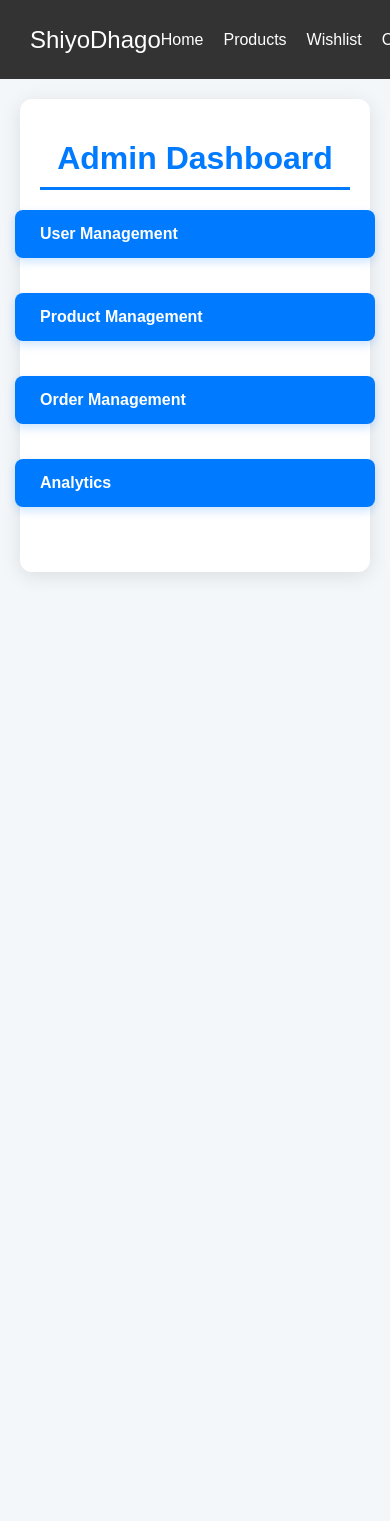
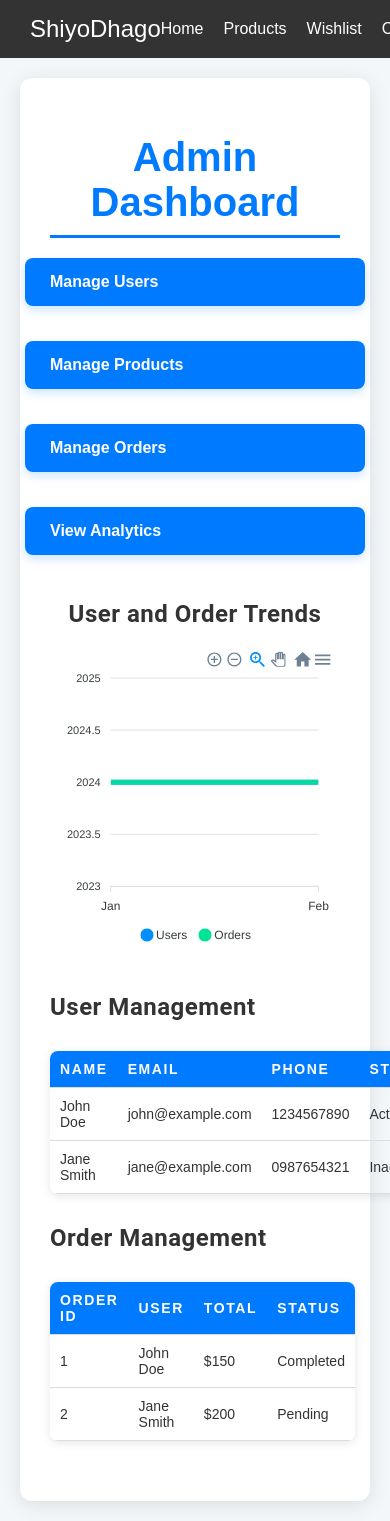
Before and after one commit to ishan058/react, a React (Create React App) app in the folder application/: page /admin in a window 390 px wide. Shown: the top 1521 px of the page. Before the commit the page ends 844 px from the top, so only its background shows below. Built offline with nearby package versions, Linux system fonts and the light colour scheme.

Commit message:
admincss

```diff
--- a/application/package.json
+++ b/application/package.json
@@ -4,11 +4,13 @@
   "private": true,
   "dependencies": {
     "@testing-library/user-event": "^13.5.0",
+    "apexcharts": "^3.54.0",
     "axios": "^1.7.7",
     "bootstrap": "^5.3.3",
     "firebase": "^10.13.2",
     "formik": "^2.4.6",
     "react": "^18.3.1",
+    "react-apexcharts": "^1.4.1",
     "react-dom": "^18.3.1",
     "react-icons": "^5.3.0",
     "react-redux": "^9.1.2",
--- a/application/src/api.js
+++ b/application/src/api.js
@@ -1,8 +1,25 @@
-import axios from 'axios';
-
-const API_URL = 'https://api.example.com'; // Replace with your API URL
+// src/api.js
 
 export const fetchProducts = async () => {
-    const response = await axios.get(`${API_URL}/products`);
-    return response.data;
+    // Replace with your actual API call to fetch products
+    return [
+        { id: 1, name: 'Product 1', price: 100 },
+        { id: 2, name: 'Product 2', price: 200 },
+    ];
 };
+
+export const fetchUsers = async () => {
+    // Replace with your actual API call to fetch users
+    return [
+        { id: 1, name: 'John Doe', email: 'john@example.com', phone: '1234567890', active: true, signupDate: '2024-01-01' },
+        { id: 2, name: 'Jane Smith', email: 'jane@example.com', phone: '0987654321', active: false, signupDate: '2024-02-01' },
+    ];
+};
+
+export const fetchOrders = async () => {
+    // Replace with your actual API call to fetch orders
+    return [
+        { id: 1, userName: 'John Doe', total: 150, status: 'Completed', date: '2024-01-10' },
+        { id: 2, userName: 'Jane Smith', total: 200, status: 'Pending', date: '2024-02-15' },
+    ];
+};
--- a/application/src/pages/AdminDashboard.js
+++ b/application/src/pages/AdminDashboard.js
@@ -1,17 +1,118 @@
 // src/pages/AdminDashboard.js
-import React from 'react';
+
+import React, { useState, useEffect } from 'react';
 import { Link } from 'react-router-dom';
-import '../styles/Admin.css';
+import '../styles/Admin.css'; // Include your refined CSS here
+import { fetchUsers, fetchOrders, fetchProducts } from '../api'; // Ensure this matches your file structure
+import Chart from 'react-apexcharts';
 
 const AdminDashboard = () => {
+    const [users, setUsers] = useState([]);
+    const [orders, setOrders] = useState([]);
+    const [products, setProducts] = useState([]);
+    const [loading, setLoading] = useState(true);
+    const [chartData, setChartData] = useState({ series: [] });
+
+    useEffect(() => {
+        const getData = async () => {
+            const usersData = await fetchUsers();
+            const ordersData = await fetchOrders();
+            const productsData = await fetchProducts();
+            setUsers(usersData);
+            setOrders(ordersData);
+            setProducts(productsData);
+            setLoading(false);
+            setChartData({
+                series: [
+                    {
+                        name: 'Users',
+                        data: usersData.map(user => user.signupDate), // Modify based on your data structure
+                    },
+                    {
+                        name: 'Orders',
+                        data: ordersData.map(order => order.date), // Modify based on your data structure
+                    }
+                ],
+            });
+        };
+        getData();
+    }, []);
+
+    if (loading) return <p>Loading...</p>;
+
     return (
         <div className="admin-dashboard">
             <h1>Admin Dashboard</h1>
             <div className="dashboard-links">
-                <Link to="/admin/users" className="dashboard-link">User Management</Link>
-                <Link to="/admin/products" className="dashboard-link">Product Management</Link>
-                <Link to="/admin/orders" className="dashboard-link">Order Management</Link>
-                <Link to="/admin/analytics" className="dashboard-link">Analytics</Link>
+                <Link to="/admin/users" className="dashboard-link">Manage Users</Link>
+                <Link to="/admin/products" className="dashboard-link">Manage Products</Link>
+                <Link to="/admin/orders" className="dashboard-link">Manage Orders</Link>
+                <Link to="/admin/analytics" className="dashboard-link">View Analytics</Link>
+            </div>
+
+            <div className="analytics-chart">
+                <h2>User and Order Trends</h2>
+                <Chart
+                    options={{
+                        chart: {
+                            id: 'basic-bar',
+                        },
+                        xaxis: {
+                            categories: ['Jan', 'Feb', 'Mar', 'Apr', 'May', 'Jun', 'Jul'],
+                        },
+                    }}
+                    series={chartData.series}
+                    type="line"
+                    height="300"
+                />
+            </div>
+
+            <div className="user-management">
+                <h2>User Management</h2>
+                <table>
+                    <thead>
+                        <tr>
+                            <th>Name</th>
+                            <th>Email</th>
+                            <th>Phone</th>
+                            <th>Status</th>
+                        </tr>
+                    </thead>
+                    <tbody>
+                        {users.map(user => (
+                            <tr key={user.id}>
+                                <td>{user.name}</td>
+                                <td>{user.email}</td>
+                                <td>{user.phone}</td>
+                                <td>{user.active ? 'Active' : 'Inactive'}</td>
+                            </tr>
+                        ))}
+                    </tbody>
+                </table>
+            </div>
+
+            <div className="order-management">
+                <h2>Order Management</h2>
+                <table>
+                    <thead>
+                        <tr>
+                            <th>Order ID</th>
+                            <th>User</th>
+                            <th>Total</th>
+                            <th>Status</th>
+                        </tr>
+                    </thead>
+                    <tbody>
+                        {orders.map(order => (
+                            <tr key={order.id}>
+                                <td>{order.id}</td>
+                                <td>{order.userName}</td>
+                                <td>${order.total}</td>
+                                <td>{order.status}</td>
+                            </tr>
+                        ))}
+                    </tbody>
+                </table>
             </div>
         </div>
     );
--- a/application/src/styles/Admin.css
+++ b/application/src/styles/Admin.css
@@ -2,7 +2,7 @@
 
 body {
     font-family: 'Arial', sans-serif;
-    background-color: #f4f7fa;  /* Light background for contrast */
+    background-color: #f4f7fa;
     color: #333;
     margin: 0;
     padding: 0;
@@ -10,7 +10,7 @@ body {
 
 .admin-dashboard {
     padding: 30px;
-    background-color: #ffffff;  /* White background for the dashboard */
+    background-color: #ffffff;
     border-radius: 12px;
     box-shadow: 0 4px 20px rgba(0, 0, 0, 0.1);
     margin: 20px;
@@ -19,7 +19,7 @@ body {
 h1 {
     margin-bottom: 20px;
     font-size: 2.5rem;
-    color: #007BFF;  /* Primary color for headings */
+    color: #007BFF;
     border-bottom: 3px solid #007BFF;
     padding-bottom: 10px;
     text-align: center;
@@ -28,7 +28,7 @@ h1 {
 .dashboard-links {
     display: flex;
     gap: 20px;
-    justify-content: center;  /* Center links */
+    justify-content: center;
     margin-bottom: 30px;
 }
 
@@ -44,8 +44,13 @@ h1 {
 }
 
 .dashboard-link:hover {
-    background-color: #0056b3;  /* Darker shade on hover */
-    transform: translateY(-3px);  /* Slight lift on hover */
+    background-color: #0056b3;
+    transform: translateY(-3px);
+}
+
+.analytics-chart {
+    margin: 30px 0;
+    text-align: center;
 }
 
 table {
@@ -53,7 +58,7 @@ table {
     border-collapse: collapse;
     margin: 30px 0;
     border-radius: 8px;
-    overflow: hidden;  /* To round table corners */
+    overflow: hidden;
     box-shadow: 0 2px 10px rgba(0, 0, 0, 0.1);
 }
 
@@ -71,45 +76,13 @@ th {
 }
 
 tbody tr:hover {
-    background-color: #f1f1f1;  /* Light gray on hover */
-}
-
-button {
-    background-color: #28a745;  /* Green color for buttons */
-    color: white;
-    border: none;
-    padding: 12px 20px;
-    cursor: pointer;
-    transition: background-color 0.3s ease, transform 0.2s ease;
-    border-radius: 8px;
-    font-weight: bold;
-}
-
-button:hover {
-    background-color: #218838;  /* Darker green on hover */
-    transform: translateY(-2px);
-}
-
-.user-management,
-.product-management,
-.order-management,
-.analytics {
-    margin-bottom: 40px;
-    padding: 25px;
-    background-color: #ffffff;
-    border-radius: 12px;
-    box-shadow: 0 4px 20px rgba(0, 0, 0, 0.1);
-}
-
-.error-message {
-    color: #dc3545;  /* Red for error messages */
-    font-size: 0.9rem;
+    background-color: #f1f1f1;
 }
 
 @media (max-width: 768px) {
     .dashboard-links {
         flex-direction: column;
-        align-items: center;  /* Center items on smaller screens */
+        align-items: center;
     }
 
     .dashboard-link {
@@ -125,18 +98,3 @@ button:hover {
         padding: 10px;
     }
 }
-
-@media (max-width: 480px) {
-    h1 {
-        font-size: 2rem;  /* Smaller font for mobile */
-    }
-
-    button {
-        width: 100%;
-        padding: 12px;
-    }
-
-    .admin-dashboard {
-        padding: 20px;  /* Less padding on mobile */
-    }
-}
```
Also changed, not shown: 1 other file (tests, documents, lock files or other folders).
